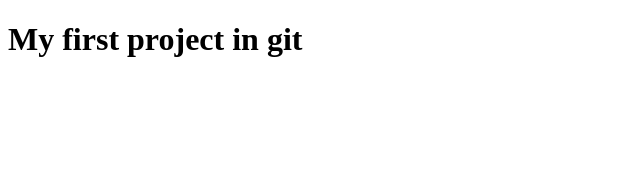
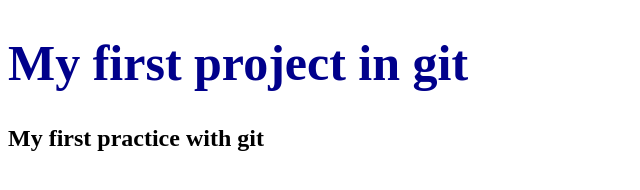
Before and after one commit to esj-creation/creation, a plain HTML site: page index.html in a window 1280 px wide. Shown: the whole page, without its empty margins (0-640 px from the left). Drawn offline with Linux system fonts and the light colour scheme; files that its build step writes are made by us from their sources; files whose address does not match are found by name.

Commit message:
Updated index.html with new line

```diff
--- a/index.css
+++ b/index.css
@@ -1,4 +1,4 @@
-.h1 {
+h1 {
     color: darkblue;
-    font-size: 100px;
+    font-size: 50px;
 }
--- a/index.html
+++ b/index.html
@@ -12,6 +12,7 @@
 
 <body>
     <h1>My first project in git</h1>
+    <h2>My first practice with git</h2>
 </body>
 
 </html>
```
